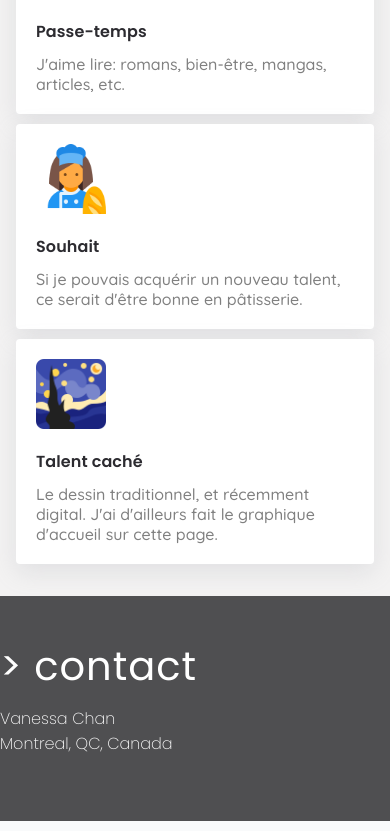
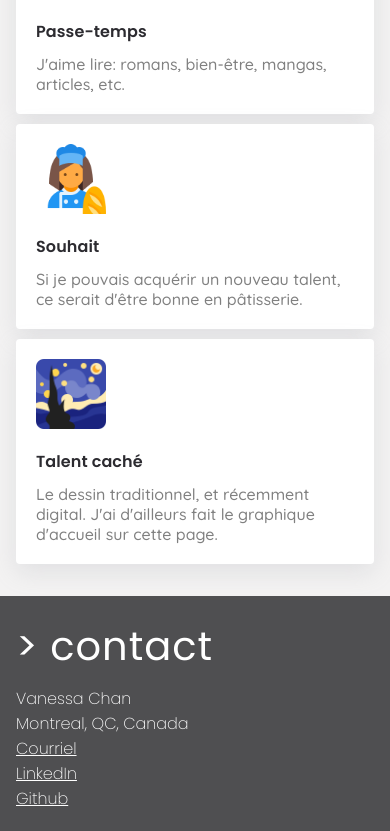
Before and after one commit to VanessaCHW/vc-portfolio, a Next.js app in the folder vanportfolio/: page / in a window 390 px wide. Shown: the part 9629-10460 px from the top of the page. Built offline with nearby package versions, Linux system fonts and the light colour scheme.

Commit message:
Footer format mobile

```diff
--- a/vanportfolio/src/app/Components/Footer/Footer.js
+++ b/vanportfolio/src/app/Components/Footer/Footer.js
@@ -55,11 +55,21 @@ const Content = styled.div`
   & > h1 {
     color: white;
   }
+
+  /**Mobile */
+  @media (max-width: 600px) {
+    margin: 20px 16px;
+  }
 `;
 
 const ContactInfo = styled.div`
   display: flex;
   flex-flow: row wrap;
+
+  /**Mobile */
+  @media (max-width: 600px) {
+    flex-direction: column;
+  }
 `;
 
 const AddressBox = styled.div`
```
